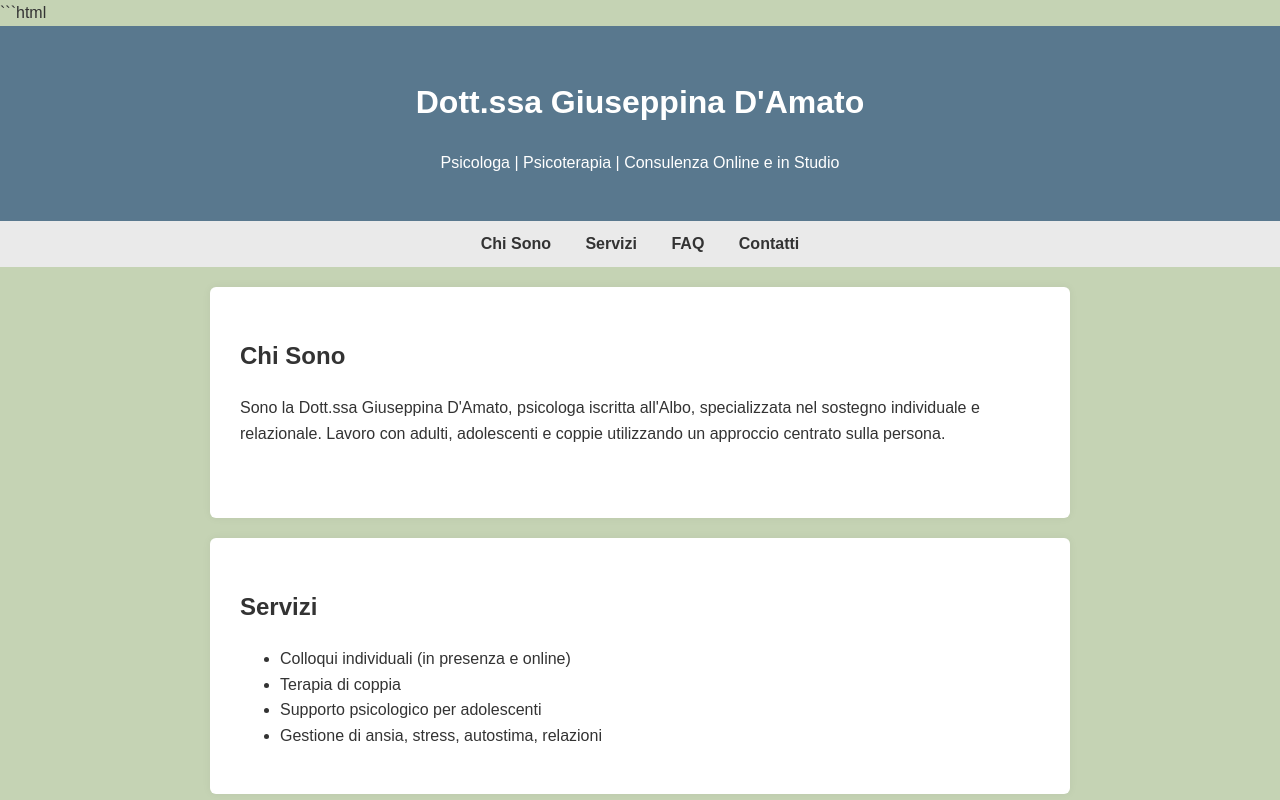
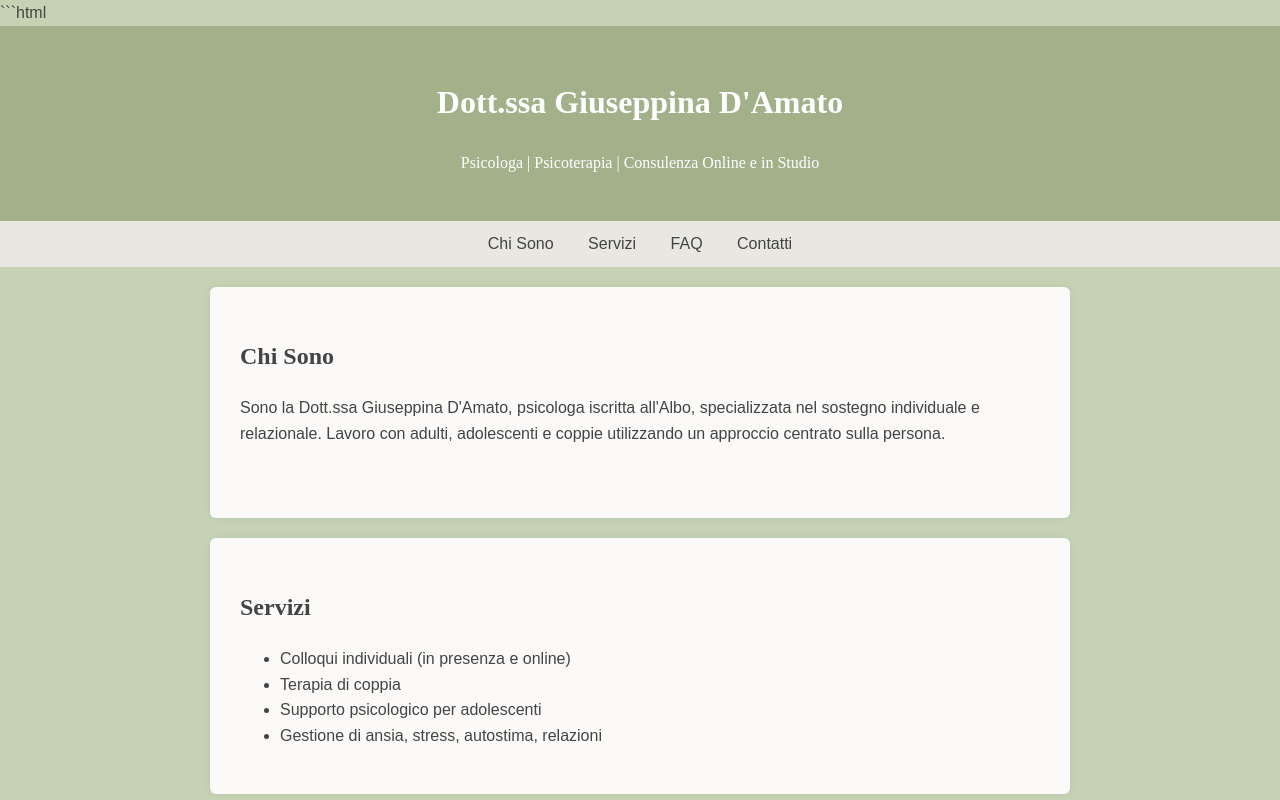
Before and after one commit to MegaRaf1992/GIUSEPPINA-D-AMATO-PSICOLOGA, a plain HTML site: page index.html in a window 1280 px wide. Shown: the top 800 px of the page. Drawn offline with Linux system fonts and the light colour scheme.

Commit message:
Update style.css

```diff
--- a/style.css
+++ b/style.css
@@ -1,7 +1,7 @@
 body {
-  font-family: Arial, sans-serif;
-  background-color: #C5D3B4;
-  color: #333;
+  font-family: 'Raleway', sans-serif;
+  background-color: #C5D3B4; /* verde salvia chiaro */
+  color: #444444; /* grigio grafite */
   line-height: 1.6;
   margin: 0;
   padding: 0;
@@ -9,15 +9,16 @@ body {
 
 /* Header */
 header {
-  background-color: #59788E; /* blu psicologico */
+  background-color: #A3B18A; /* verde salvia medio */
   color: white;
   padding: 30px;
   text-align: center;
+  font-family: 'Playfair Display', serif;
 }
 
 /* Navigazione */
 nav {
-  background: #eaeaea;
+  background: #E9E7E1; /* beige medio */
   padding: 10px;
   text-align: center;
 }
@@ -35,8 +36,9 @@ nav ul li {
 
 nav ul li a {
   text-decoration: none;
-  color: #333;
-  font-weight: bold;
+  color: #444444;
+  font-weight: 500;
+  font-family: 'Raleway', sans-serif;
 }
 
 /* Sezioni */
@@ -44,17 +46,23 @@ section {
   padding: 30px;
   max-width: 800px;
   margin: auto;
-  background: white;
+  background: #FBFAF9; /* beige chiaro */
   margin-top: 20px;
   border-radius: 6px;
   box-shadow: 0 0 10px rgba(0,0,0,0.05);
 }
 
+section h2
+{font-family: 'Playfair Display', serif;
+  color: #444444;
+}
+
 /* Footer */
 footer {
-  background: #333;
+  background: #444444; /* grigio grafite */
   color: white;
   text-align: center;
   padding: 15px;
   margin-top: 40px;
+  font-family: 'Raleway', sans-serif;
 }
```
